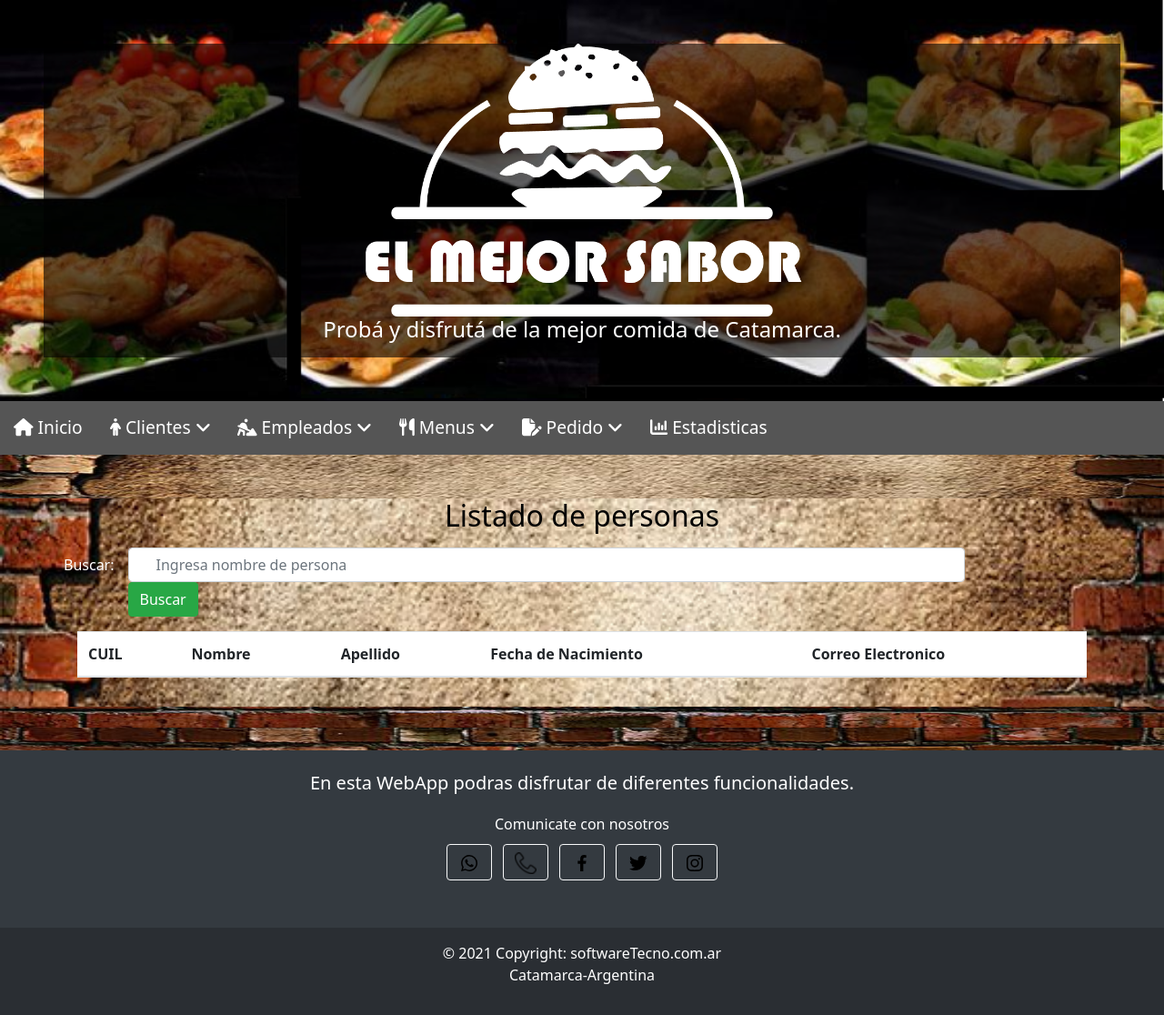
After one commit to JuarezDanielPoman/Rotiseria, a Django app: page /Usuario/buscar/ in a window 1280 px wide. The commit adds this page. Shown: the whole page at 91% size. Run offline with Django 4.2, Linux system fonts and the light colour scheme; tables that the repository leaves empty hold one stand-in row (values such as "Sample post"); lists and menus that the app fills with data are empty; some libraries are stand-ins or nearby versions; some web fonts are replaced.

Commit message:
algunas listas y buscados

```diff
--- a/Laboratorio/Rotiseria/apps/Pedido/views.py
+++ b/Laboratorio/Rotiseria/apps/Pedido/views.py
@@ -1,7 +1,7 @@
 from django.urls import reverse
 from django.contrib import messages
 from django.shortcuts import get_object_or_404, redirect, render
-
+from django.contrib.auth.decorators import permission_required
 from apps.Pedido.forms import PlatoForm,PedidoForm
 from apps.Pedido.models import Plato
 
@@ -34,6 +34,7 @@ def menu_detalle(request, pk):
                   'Pedido/detalle.html',
                   {'plato': plato})
 
+#@permission_required(Usuario.add_persona', raise_exception=True)
 def creacion_pedido(request):
     if (request.method == 'POST'):
         pedido_form = PedidoForm(request.POST, prefix='pedido')
--- a/Laboratorio/Rotiseria/apps/Usuario/forms.py
+++ b/Laboratorio/Rotiseria/apps/Usuario/forms.py
@@ -28,7 +28,7 @@ class PersonaForm(forms.ModelForm):
 
     class Meta:
         model = Persona
-        fields = ('cuil', 'apellido','nombre', 'fecha_nacimiento', 'email')
+        fields = ('cuil', 'apellido','nombre', 'fecha_nacimiento', 'email', 'user')
         prefix = 'persona'
 
         widgets = {
--- a/Laboratorio/Rotiseria/apps/Usuario/models.py
+++ b/Laboratorio/Rotiseria/apps/Usuario/models.py
@@ -6,6 +6,8 @@ from re import S
 from secrets import choice
 from tkinter import CASCADE
 from django.db import models
+from django.contrib.auth.models import User
+
 
 
 # Create your models here.
@@ -46,6 +48,7 @@ class Persona(models.Model):
     email = models.CharField(max_length=300,blank= True)
     domicilio = models.ForeignKey(Domicilio, on_delete=models.CASCADE, default=None)
     telefono = models.ForeignKey(Telefono, on_delete=models.CASCADE, default=None)
+    user = models.OneToOneField(User, on_delete=models.CASCADE,blank=True,null=True,unique=True)
 
     def __str__(self):
         texto = "{0} - {1} - {2} - {3} - {4} - {5}"
--- /dev/null
+++ b/Laboratorio/Rotiseria/apps/Usuario/templates/usuario/ListaDePersonas.html
@@ -0,0 +1,74 @@
+{%  extends 'base/baseAdministrador.html' %}
+{% block titulo %}Personas{% endblock %}
+{% load static %}
+{% block contenido %}
+
+<div class="container">
+    <div class="row mt-3">
+        <div class="col">
+            <h2 class="d-flex justify-content-center mb-3">Listado de personas</h2>
+
+                <div class="form-group row">
+                    <label for="cliente" class="col-form-label text-white">Buscar:</label>
+                    <div class="col-12 col-md-10">
+            <form action="{% url 'Usuario:buscar_personas' %}" method="GET">
+             <div id="custom-search-input">
+                    <input type="text" class="form-control" id="persona" placeholder="Ingresa nombre de persona" name="destinatario">
+                    <div class="input-group-">
+                    <i class="icon icon-search"></i>
+                    <button type="summit" class="btn btn-success" name="buscar">Buscar</button>
+
+                </div>
+            </div>
+            </form>
+                </div>
+                </div>
+
+                <div id="carrito" class="form-group table-responsive" >
+                    <table class="table bg-white">
+                        <thead>
+                            <tr>
+                                <!-- <th scope="col">Imagen</th> -->
+                                <th scope="col">CUIL</th>
+                                <th scope="col">Nombre</th>
+                                <th scope="col">Apellido</th>
+                                <th scope="col">Fecha de Nacimiento</th>
+                                <th scope="col">Correo Electronico</th>
+                            </tr>
+
+                        </thead>
+                        <tbody class="body">
+                            {% for p in personas %}
+                                <tr>
+                                    <td>{{p.cuil}}</td>
+                                    <td>{{p.nombre}}</td>
+                                    <td>{{p.apellido}}</td>
+                                    <td>{{p.fecha_nacimiento}}</td>
+                                    <td>{{p.email}}</td>
+                                </tr>
+                            {% endfor%}
+                            {% for b in buscado %}
+                                <tr>
+                                    <td>{{b.cuil}}</td>
+                                    <td>{{b.nombre}}</td>
+                                    <td>{{b.apellido}}</td>
+                                    <td>{{b.fecha_nacimiento}}</td>
+                                    <td>{{b.email}}</td>
+                                </tr>
+                            {% endfor%}
+                        </tbody>
+                    </table>
+                </div>
+
+
+
+        </div>
+
+
+    </div>
+</div>
+
+
+
+
+{% endblock contenido %}
--- a/Laboratorio/Rotiseria/apps/Usuario/templates/usuario/RegistroDeClientes.html
+++ b/Laboratorio/Rotiseria/apps/Usuario/templates/usuario/RegistroDeClientes.html
@@ -32,6 +32,8 @@
                         {{ field.label_tag }} {{ field }}
                         </div><br>
                          {% endfor %} -->
+                         {{persona_form.user}}
+
                         <div class="col-auto mb-2">
                             <label  for="cuil">Cuil</label><br>
                                 <div class="hvr-icon-pulse form-group has-feedback">
--- a/Laboratorio/Rotiseria/apps/Usuario/url.py
+++ b/Laboratorio/Rotiseria/apps/Usuario/url.py
@@ -2,7 +2,7 @@
 from django.urls import path
 from django.urls.resolvers import URLPattern
 
-from .views import creacion_cadete, lista_cadetes,persona_edit, creacion_cliente, persona_delete, persona_detalle
+from .views import creacion_cadete, buscar_personas,lista_cadetes,lista_personas,persona_edit, creacion_cliente, persona_delete, persona_detalle
 
 app_name='Usuario'
 
@@ -12,6 +12,8 @@ urlpatterns=[
     path('<int:pk>/', persona_detalle, name='persona_detalle'),
     path('', persona_delete, name='persona_delete'),
     path('edit/<int:pk>', persona_edit, name='persona_edit'),
-    path('ListaDeCadetes', lista_cadetes, name='lista_de_cadetes')
+    path('ListaDeCadetes', lista_cadetes, name='lista_de_cadetes'),
+    path('ListaDePersonas', lista_personas, name='lista_de_personas'),
+    path('buscar/', buscar_personas, name='buscar_personas'),
 
 ]
--- a/Laboratorio/Rotiseria/apps/Usuario/views.py
+++ b/Laboratorio/Rotiseria/apps/Usuario/views.py
@@ -89,7 +89,6 @@ def persona_delete(request):
     if request.method == 'POST':
         if 'id' in request.POST:
             persona = get_object_or_404(Persona, pk=request.POST['id'])
-            print(persona)
             persona.delete()
             messages.success(request,
             'Se ha eliminado la persona {}'.format(persona))
@@ -131,3 +130,17 @@ def persona_edit(request, pk):
 def lista_cadetes(request):
     listaCadetes = cadete.objects.all()
     return render(request,'Usuario/ListaDeCadetes.html',{'cadetes': listaCadetes})
+
+
+def lista_personas(request):
+    listaPersonas = Persona.objects.all()
+    return render(request,'Usuario/ListaDePersonas.html',{'personas': listaPersonas})
+
+
+def buscar_personas(request):
+    if request.method == 'GET':
+        nombrebuscado = request.GET.get('buscar',)
+        buscar_persona=Persona.objects.filter(apellido=nombrebuscado)
+        print(nombrebuscado)
+        print(buscar_persona)
+        return render(request,'Usuario/ListaDePersonas.html',{'personas':buscar_persona})
--- a/Laboratorio/Rotiseria/templates/base/baseAdministrador.html
+++ b/Laboratorio/Rotiseria/templates/base/baseAdministrador.html
@@ -66,6 +66,7 @@
                     <a href="#" class="hvr-icon-hang menu__link submenu-btn hvr-icon-fade"><i class="fa-solid fa-person"></i> Clientes <i class="hvr-icon fa-solid fa-angle-down"></i></a>
                     <ul class="submenu">
                         <li id="cliente" class="menu__item"><a id="cliente" href="{% url 'Usuario:RegistroDeClientes' %}" class="hvr-icon-down menu__link">Registrar</a></li>
+                        <li id="lista-personas" class="menu__item"><a  href="{% url 'Usuario:lista_de_personas' %}" class="hvr-icon-down menu__link">Listar</a></li>
 
                    </ul>
                 </li>
```
Also changed, not shown: Laboratorio/Rotiseria/apps/Pedido/templates/pedido/RegistroPedidoCliente.html (+7 -1 lines), Laboratorio/Rotiseria/apps/Usuario/migrations/0007_persona_user.py (added).
